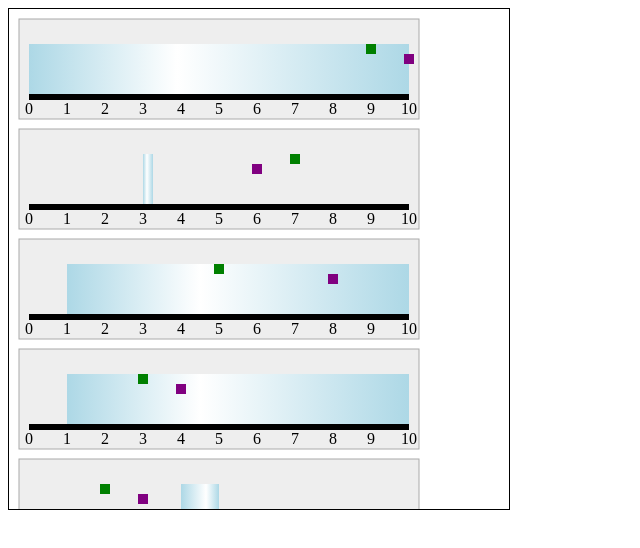
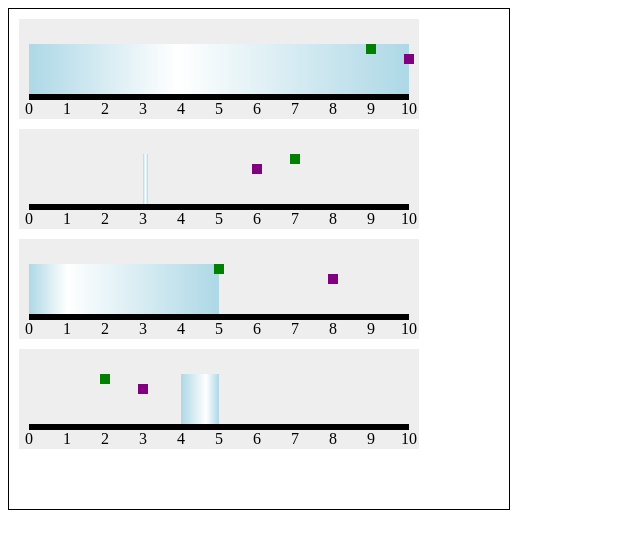
Before and after one commit to shellum/circleStats, a plain HTML site: page index.htm in a window 1280 px wide. Shown: the whole page, without its empty margins (0-640 px from the left). Drawn offline with nearby package versions, Linux system fonts and the light colour scheme.

Commit message:
Fix div/0

```diff
--- a/index.htm
+++ b/index.htm
@@ -13,14 +13,15 @@
     var peerScoresMaxWidth=graphWidth-(2*peerScoresMargin);
     var maxRange=10;
     var markerDimension=10;
+    var infitesimalDelta=5;
+    var graphBackgroundColor='#eeeeee';
     var xscale = d3.scale.linear().domain([0,10]).range([0,graphWidth-(graphMargin*2)]);
     var xaxis = d3.svg.axis().scale(xscale).orient('bottom');
     var data = [
       {id: 1, peerScores: [0,1,3,3,3,3,3,6,7,10], selfScore: 9, managerScore: 10},
-      {id: 1, peerScores: [3,3], selfScore: 7, managerScore: 6},
-      {id: 1, peerScores: [1,3,3,3,3,3,6,7,10], selfScore: 5, managerScore: 8},
-      {id: 1, peerScores: [1,3,3,3,3,3,6,7,10], selfScore: 3, managerScore: 4},
-      {id: 2, peerScores: [4,5,5], selfScore: 2, managerScore: 3}
+      {id: 2, peerScores: [3,3], selfScore: 7, managerScore: 6},
+      {id: 3, peerScores: [0,0,0,0,5], selfScore: 5, managerScore: 8},
+      {id: 4, peerScores: [4,5,5], selfScore: 2, managerScore: 3}
     ];
     $(function() {
       start();
@@ -36,8 +37,7 @@
         .append('rect')
         .attr('height', graphHeight)
         .attr('width', graphWidth)
-        .style('stroke','#aaaaaa')
-        .style('fill','#eeeeee')
+        .style('fill',graphBackgroundColor)
         .style('margin',graphMargin);
 
       var gradients = d3.select('defs')
@@ -53,10 +53,17 @@
 
       gradients.append('stop')
         .attr('offset','0%')
-        .attr('stop-color','lightblue')
+        .attr('stop-color','lightblue');
       gradients.append('stop')
-        .attr('offset',function(d,i) {return ''+Math.floor((((d3.mean(d.peerScores)-d3.min(d.peerScores))/(d3.max(d.peerScores)-d3.min(d.peerScores)))*100))+'%'})
-        .attr('stop-color','white')
+        .attr('offset',function(d,i) {
+          var a = (d3.mean(d.peerScores)-d3.min(d.peerScores));
+          var b = (d3.max(d.peerScores)-d3.min(d.peerScores));
+          if (a==0 || b==0)
+            return '50%';
+          else
+            return ''+Math.floor(a/b*100)+'%';
+        })
+        .attr('stop-color','white');
       gradients.append('stop')
         .attr('offset','100%')
         .attr('stop-color','lightblue');
@@ -68,7 +75,7 @@
         .attr('height',peerScoresHeight)
         .attr('width', function(d,i) {
           var x = (d3.max(d.peerScores) - d3.min(d.peerScores));
-          if (x==0) return 10;
+          if (x==0) return infitesimalDelta;
           else return x * peerScoresMaxWidth / maxRange;
         } )
         .attr('transform',function(d,i) {return 'translate('+((d3.min(d.peerScores)*peerScoresMaxWidth / maxRange)+peerScoresMargin)+','+((graphHeight - peerScoresHeight)/2)+')'})
```
